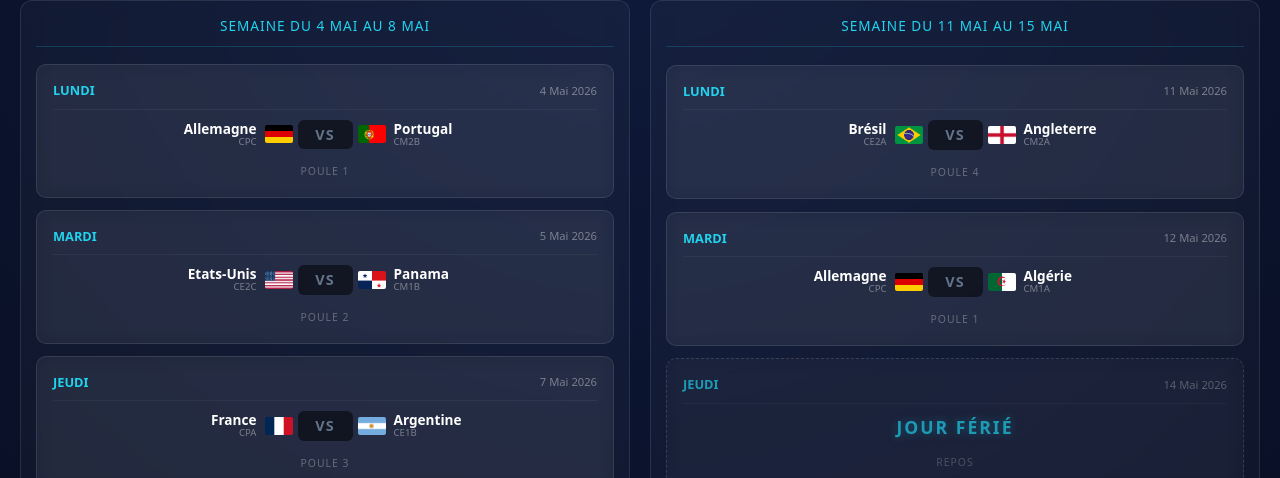
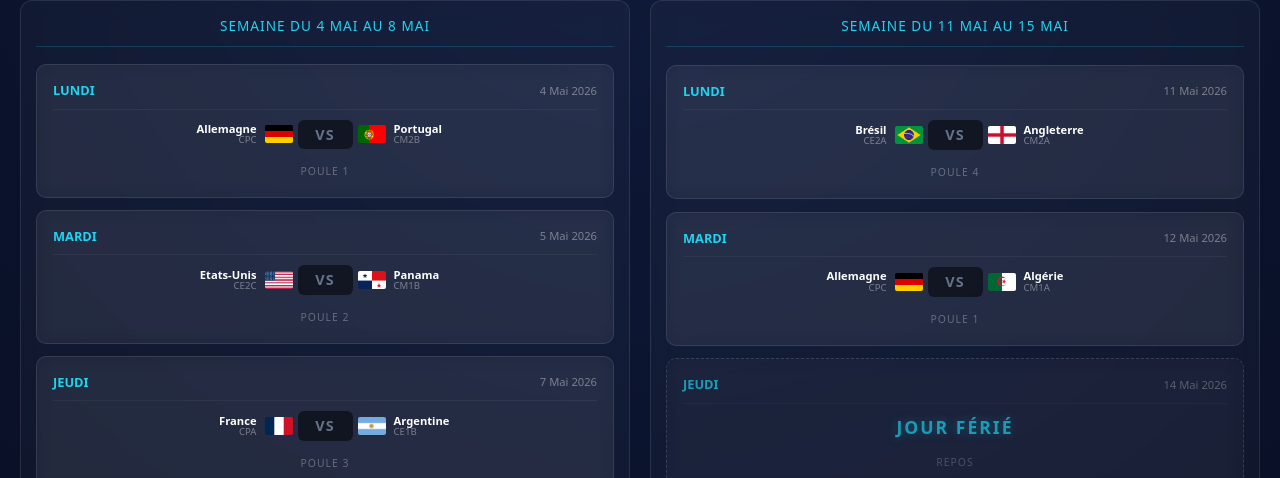
Before and after one commit to RayaneO18/Tournament, a Next.js app: page /calendrier in a window 1280 px wide. Shown: the part 185-663 px from the top of the page. Built offline with nearby package versions, Linux system fonts and the light colour scheme.

Commit message:
changer taille nom pays

```diff
--- a/app/page.module.css
+++ b/app/page.module.css
@@ -365,26 +365,13 @@
 
 .calendarTeamName {
   font-weight: 600;
-  font-size: 0.85rem;
+  /* Réduit de 0.85rem à 0.75rem max, et de 0.70rem à 0.65rem min */
+  font-size: clamp(0.60rem, 1.8vw, 0.70rem);
   color: white;
-  /* EMPECHE LE RETOUR À LA LIGNE AU MILIEU D'UN MOT */
-  white-space: nowrap;
-  /* SI VRAIMENT TROP LONG, ON AJOUTE DES POINTS DE SUSPENSION AU LIEU DE COUPER */
-  text-overflow: ellipsis;
-  display: block;
-}
-
-/* Ajustement pour mobile pour être sûr que ça ne casse pas tout */
-@media (max-width: 768px) {
-  .calendarTeamName {
-    font-size: 0.7rem; /* On réduit un peu plus la taille sur petit écran */
-    white-space: nowrap;
-  }
-
-  .teamTextWrapper {
-    min-width: 0; /* Important pour que l'ellipsis fonctionne */
-    flex: 1;
-  }
+  white-space: normal;
+  word-break: keep-all;
+  overflow-wrap: break-word;
+  line-height: 1.1;
 }
 
 .classSubtitle {
```
